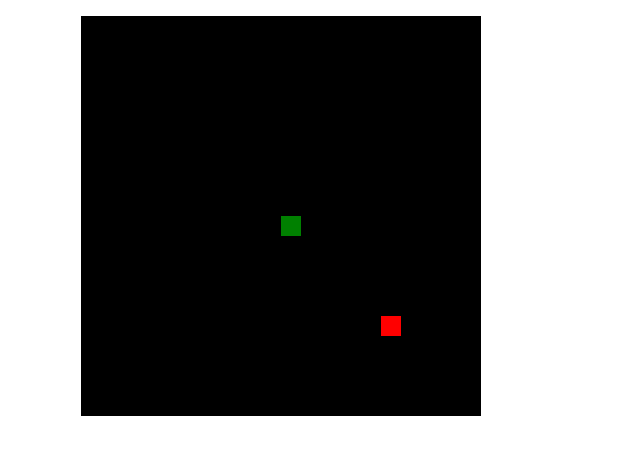
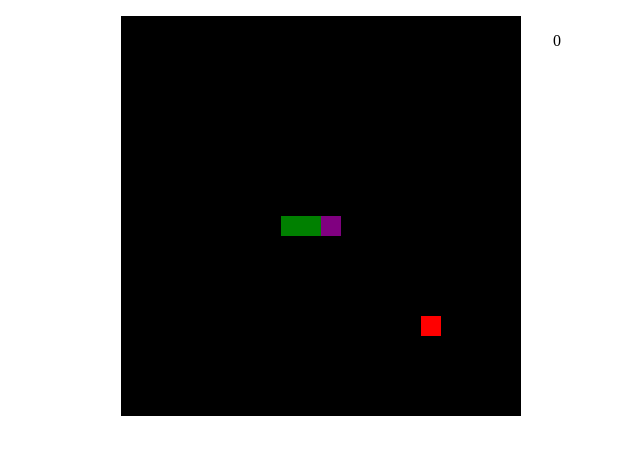
Before and after one commit to kalmbach/viborita, a website: page index.html in a window 1280 px wide. Shown: the whole page, without its empty margins (359-999 px from the left). Drawn offline with Linux system fonts and the light colour scheme.

Commit message:
Add score and initial length

```diff
--- a/index.html
+++ b/index.html
@@ -7,8 +7,11 @@
     <link rel="stylesheet" href="css/tachyons.min.css">
   </head>
   <body>
-    <section class="fl w-100 pa3 tc">
+    <section class="fl w-70 pa3 tr">
       <canvas id="canvas" width="400" height="400"></canvas>
+    </section>
+    <section class="fl w-30 pa3 tl">
+      <p id="score">0</p>
     </section>
     <script type="text/javascript" src="js/viborita.js"></script>
   </body>
--- a/js/viborita.js
+++ b/js/viborita.js
@@ -4,7 +4,7 @@ let ctx;
 
 const defaultTailSize = 3;
 let tailSize = defaultTailSize;
-const snakeTrail = [];
+const snakeTrail = [{ x: 8, y: 10 }, { x: 9, y: 10 }, { x: 10, y: 10 }];
 let snakeX = 10;
 let snakeY = 10;
 
@@ -15,6 +15,86 @@ let nextY = 0;
 
 let appleX = 15;
 let appleY = 15;
+
+const tps = 6; // Time Per Second
+let drawInterval;
+let score = 0;
+
+function paintBoard() {
+  // reset background
+  ctx.fillStyle = 'black';
+  ctx.fillRect(0, 0, canvas.width, canvas.height);
+}
+
+function paintApple() {
+  // paint apple
+  ctx.fillStyle = 'red';
+  ctx.fillRect(appleX * tileSize, appleY * tileSize, tileSize, tileSize);
+}
+
+function paintSnake() {
+  // paint snake
+  ctx.fillStyle = 'purple';
+  ctx.fillRect(
+    snakeTrail[snakeTrail.length - 1].x * tileSize,
+    snakeTrail[snakeTrail.length - 1].y * tileSize,
+    tileSize,
+    tileSize,
+  );
+
+  ctx.fillStyle = 'green';
+  for (let i = 0; i < snakeTrail.length - 1; i += 1) {
+    ctx.fillRect(
+      snakeTrail[i].x * tileSize,
+      snakeTrail[i].y * tileSize,
+      tileSize,
+      tileSize,
+    );
+
+    if (snakeTrail[i].x === snakeX && snakeTrail[i].y === snakeY) {
+      tailSize = defaultTailSize;
+      score = 0;
+      document.getElementById('score').innerText = score;
+    }
+  }
+}
+
+function draw() {
+  snakeX += nextX;
+  snakeY += nextY;
+
+  if (snakeX < 0) {
+    snakeX = gridSize - 1;
+  }
+  if (snakeX > gridSize - 1) {
+    snakeX = 0;
+  }
+  if (snakeY < 0) {
+    snakeY = gridSize - 1;
+  }
+  if (snakeY > gridSize - 1) {
+    snakeY = 0;
+  }
+
+  paintBoard();
+  paintApple();
+  paintSnake();
+
+  if (snakeX === appleX && snakeY === appleY) {
+    tailSize += 1;
+    score += 1;
+    appleX = Math.floor(Math.random() * gridSize);
+    appleY = Math.floor(Math.random() * gridSize);
+
+    document.getElementById('score').innerText = score;
+  }
+
+  // set snake trail
+  snakeTrail.push({ x: snakeX, y: snakeY });
+  while (snakeTrail.length > tailSize) {
+    snakeTrail.shift();
+  }
+}
 
 function keyDownEvent(e) {
   switch (e.keyCode) {
@@ -38,58 +118,9 @@ function keyDownEvent(e) {
       nextX = 0;
       nextY = 0;
   }
-}
 
-function draw() {
-  snakeX += nextX;
-  snakeY += nextY;
-
-  if (snakeX < 0) {
-    snakeX = gridSize - 1;
-  }
-  if (snakeX > gridSize - 1) {
-    snakeX = 0;
-  }
-  if (snakeY < 0) {
-    snakeY = gridSize - 1;
-  }
-  if (snakeY > gridSize - 1) {
-    snakeY = 0;
-  }
-
-  // reset background
-  ctx.fillStyle = 'black';
-  ctx.fillRect(0, 0, canvas.width, canvas.height);
-
-  // paint apple
-  ctx.fillStyle = 'red';
-  ctx.fillRect(appleX * tileSize, appleY * tileSize, tileSize, tileSize);
-
-  if (snakeX === appleX && snakeY === appleY) {
-    tailSize += 1;
-    appleX = Math.floor(Math.random() * gridSize);
-    appleY = Math.floor(Math.random() * gridSize);
-  }
-
-  // paint snake
-  ctx.fillStyle = 'green';
-  for (let i = 0; i < snakeTrail.length; i += 1) {
-    ctx.fillRect(
-      snakeTrail[i].x * tileSize,
-      snakeTrail[i].y * tileSize,
-      tileSize,
-      tileSize,
-    );
-
-    if (snakeTrail[i].x === snakeX && snakeTrail[i].y === snakeY) {
-      tailSize = defaultTailSize;
-    }
-  }
-
-  // set snake trail
-  snakeTrail.push({ x: snakeX, y: snakeY });
-  while (snakeTrail.length > tailSize) {
-    snakeTrail.shift();
+  if (!drawInterval) {
+    drawInterval = setInterval(draw, 1000 / tps);
   }
 }
 
@@ -97,8 +128,9 @@ window.onload = function () {
   canvas = document.getElementById('canvas');
   ctx = canvas.getContext('2d');
 
+  paintBoard();
+  paintApple();
+  paintSnake();
+
   document.addEventListener('keydown', keyDownEvent);
-
-  const tps = 6; // Time Per Second
-  setInterval(draw, 1000 / tps);
 };
```
